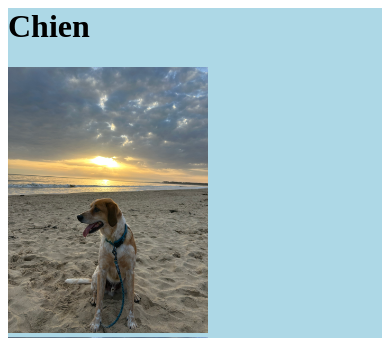
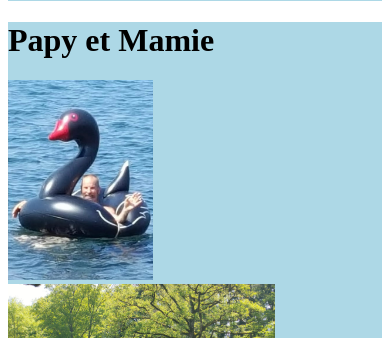
Before and after one commit to babadu17/Test, a Flask app: page / in a window 390 px wide. Shown: the part 1951-2289 px from the top of the page. Run offline with Flask 3, Linux system fonts and the light colour scheme.

Commit message:
Swap image dimensions for responsive design

```diff
--- a/static/styles.css
+++ b/static/styles.css
@@ -4,7 +4,7 @@
 }
 
 img {
-  width: 200px;
-  height: auto;
+  width: auto;
+  height: 200px;
   object-fit: cover;
 }
```
